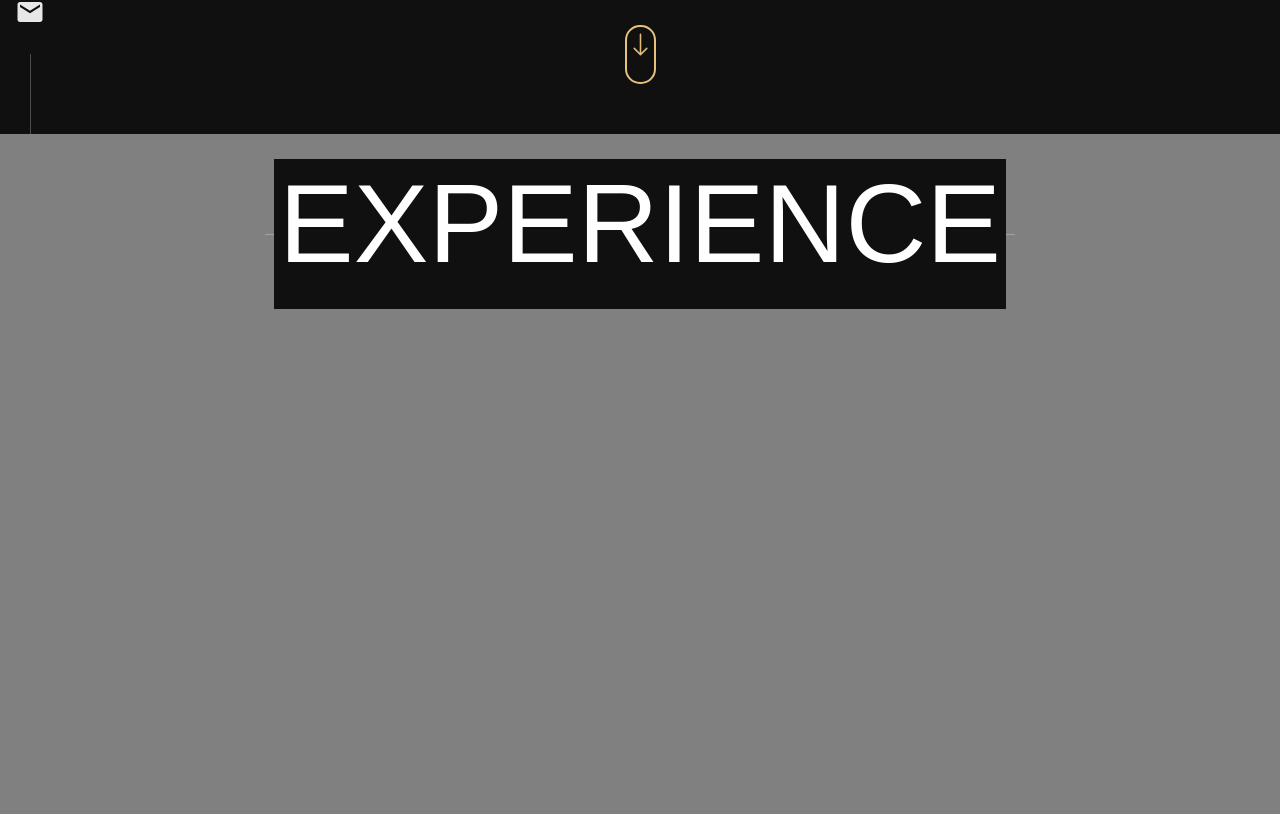
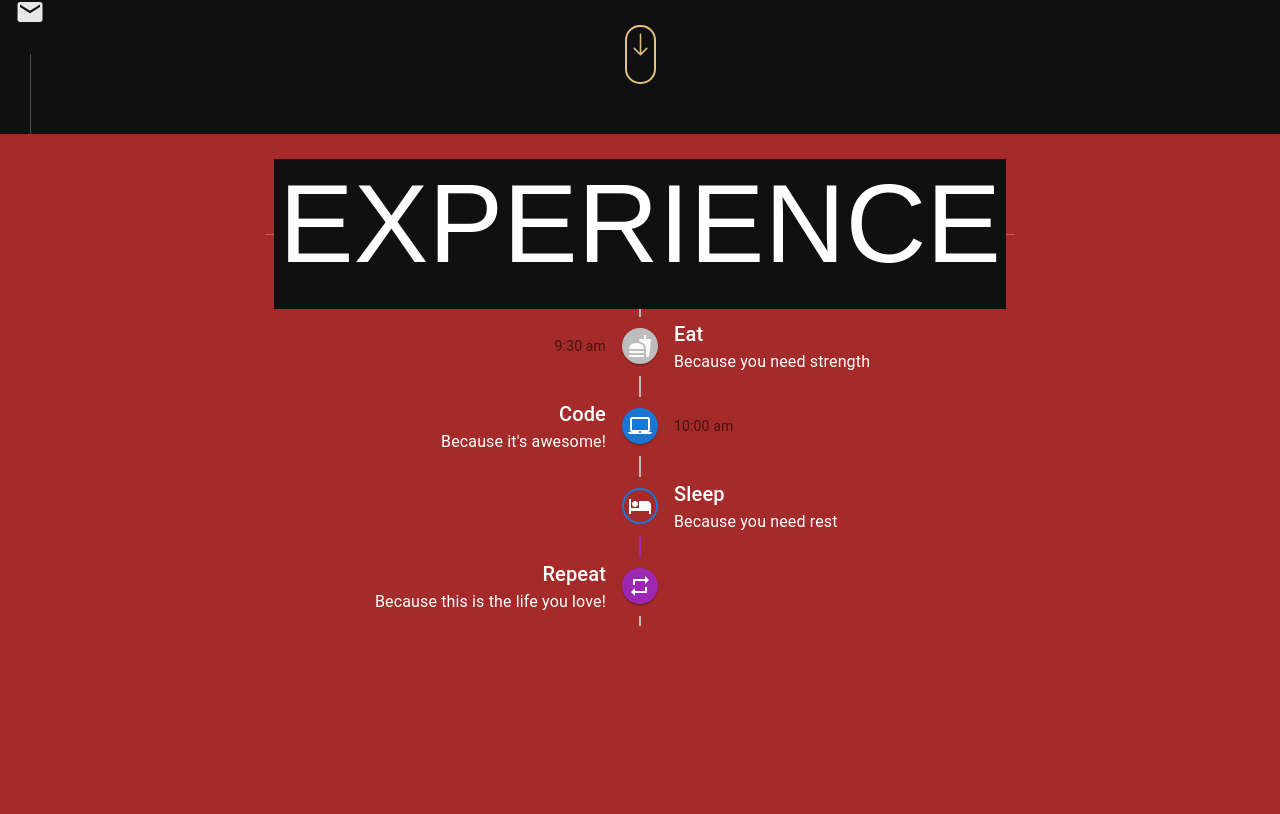
Before and after one commit to RyanGian/portfolio, a React (Create React App) app: page / in a window 1280 px wide. Shown: the part 666-1480 px from the top of the page. Built offline with nearby package versions, Linux system fonts and the light colour scheme.

Commit message:
material ui

```diff
--- a/src/App.js
+++ b/src/App.js
@@ -9,9 +9,11 @@ import Skills from "./sections/Skills.jsx";
 import Contact from "./sections/Contact.jsx";
 import LeftSideBar from "./components/LeftSideBar";
 
+import { MantineProvider } from "@mantine/core";
+
 function App() {
   return (
-    <>
+    <MantineProvider>
       <div>
         <Header className="header" />
         <LeftSideBar />
@@ -24,7 +26,7 @@ function App() {
         </div>
         <Footer />
       </div>
-    </>
+    </MantineProvider>
   );
 }
 
--- a/src/sections/Experience.css
+++ b/src/sections/Experience.css
@@ -2,9 +2,13 @@
   width: 100%;
   position: relative;
   /* background-color: #101010; */
-  background-color: gray;
+  background-color: brown;
   height: calc(100vh);
   color: white;
   text-align: center;
   /* user-select: none; */
 }
+
+.x {
+  z-index: 10;
+}
--- a/src/sections/Experience.jsx
+++ b/src/sections/Experience.jsx
@@ -1,11 +1,101 @@
 import React from "react";
 import "./Experience.css";
 import SectionHeader from "../components/SectionHeader";
-
+import Timeline from "@mui/lab/Timeline";
+import TimelineItem from "@mui/lab/TimelineItem";
+import TimelineSeparator from "@mui/lab/TimelineSeparator";
+import TimelineConnector from "@mui/lab/TimelineConnector";
+import TimelineContent from "@mui/lab/TimelineContent";
+import TimelineOppositeContent from "@mui/lab/TimelineOppositeContent";
+import TimelineDot from "@mui/lab/TimelineDot";
+import FastfoodIcon from "@mui/icons-material/Fastfood";
+import LaptopMacIcon from "@mui/icons-material/LaptopMac";
+import HotelIcon from "@mui/icons-material/Hotel";
+import RepeatIcon from "@mui/icons-material/Repeat";
+import Typography from "@mui/material/Typography";
 function Experience() {
   return (
     <div className="experience-container" name="Experience">
       <SectionHeader text={"EXPERIENCE"} />
+      <div className="x">
+        <Timeline position="alternate">
+          <TimelineItem>
+            <TimelineOppositeContent
+              sx={{ m: "auto 0" }}
+              align="right"
+              variant="body2"
+              color="text.secondary"
+            >
+              9:30 am
+            </TimelineOppositeContent>
+            <TimelineSeparator>
+              <TimelineConnector />
+              <TimelineDot>
+                <FastfoodIcon />
+              </TimelineDot>
+              <TimelineConnector />
+            </TimelineSeparator>
+            <TimelineContent sx={{ py: "12px", px: 2 }}>
+              <Typography variant="h6" component="span">
+                Eat
+              </Typography>
+              <Typography>Because you need strength</Typography>
+            </TimelineContent>
+          </TimelineItem>
+          <TimelineItem>
+            <TimelineOppositeContent
+              sx={{ m: "auto 0" }}
+              variant="body2"
+              color="text.secondary"
+            >
+              10:00 am
+            </TimelineOppositeContent>
+            <TimelineSeparator>
+              <TimelineConnector />
+              <TimelineDot color="primary">
+                <LaptopMacIcon />
+              </TimelineDot>
+              <TimelineConnector />
+            </TimelineSeparator>
+            <TimelineContent sx={{ py: "12px", px: 2 }}>
+              <Typography variant="h6" component="span">
+                Code
+              </Typography>
+              <Typography>Because it&apos;s awesome!</Typography>
+            </TimelineContent>
+          </TimelineItem>
+          <TimelineItem>
+            <TimelineSeparator>
+              <TimelineConnector />
+              <TimelineDot color="primary" variant="outlined">
+                <HotelIcon />
+              </TimelineDot>
+              <TimelineConnector sx={{ bgcolor: "secondary.main" }} />
+            </TimelineSeparator>
+            <TimelineContent sx={{ py: "12px", px: 2 }}>
+              <Typography variant="h6" component="span">
+                Sleep
+              </Typography>
+              <Typography>Because you need rest</Typography>
+            </TimelineContent>
+          </TimelineItem>
+          <TimelineItem>
+            <TimelineSeparator>
+              <TimelineConnector sx={{ bgcolor: "secondary.main" }} />
+              <TimelineDot color="secondary">
+                <RepeatIcon />
+              </TimelineDot>
+              <TimelineConnector />
+            </TimelineSeparator>
+            <TimelineContent sx={{ py: "12px", px: 2 }}>
+              <Typography variant="h6" component="span">
+                Repeat
+              </Typography>
+              <Typography>Because this is the life you love!</Typography>
+            </TimelineContent>
+          </TimelineItem>
+        </Timeline>
+      </div>
     </div>
   );
 }
```
Also changed, not shown: package.json (+8 -0 lines), 1 other file (tests, documents, lock files or other folders).
